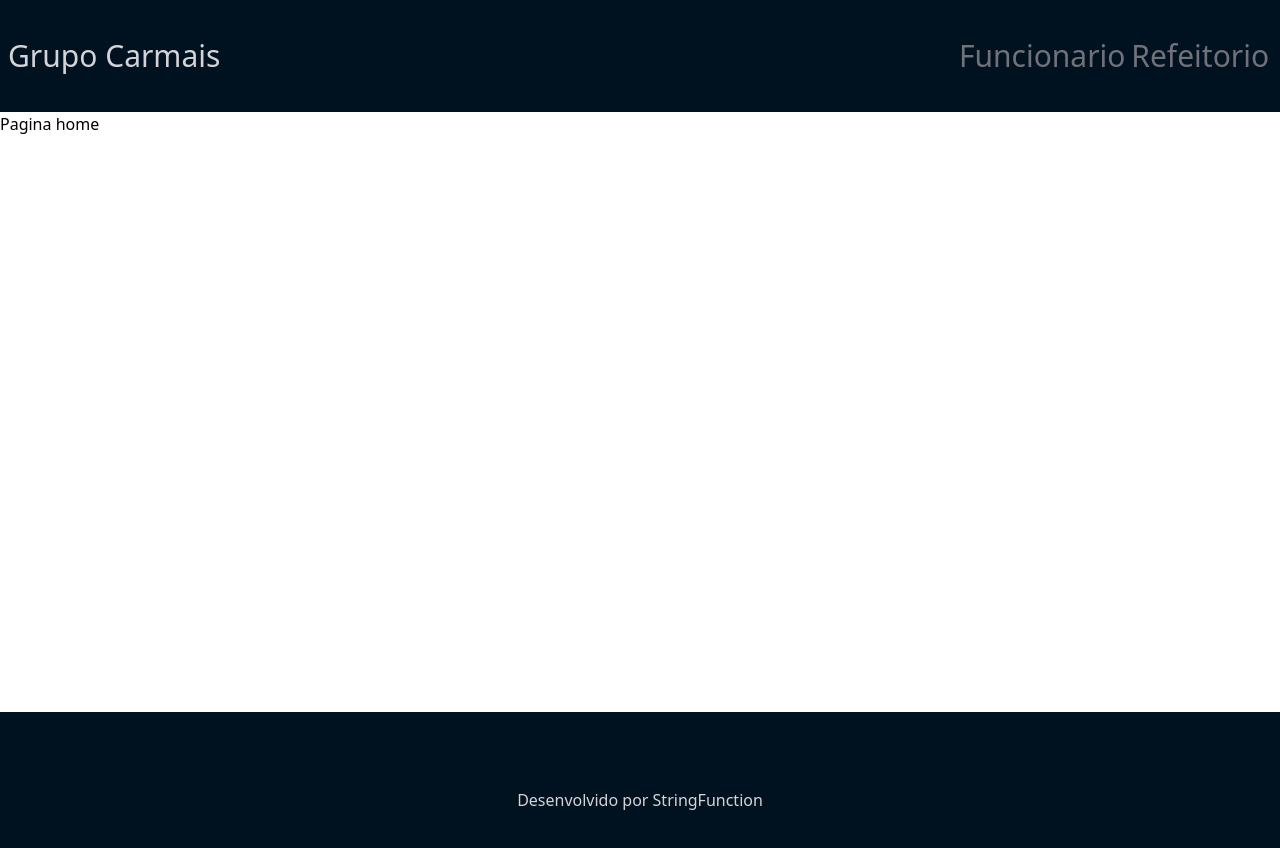
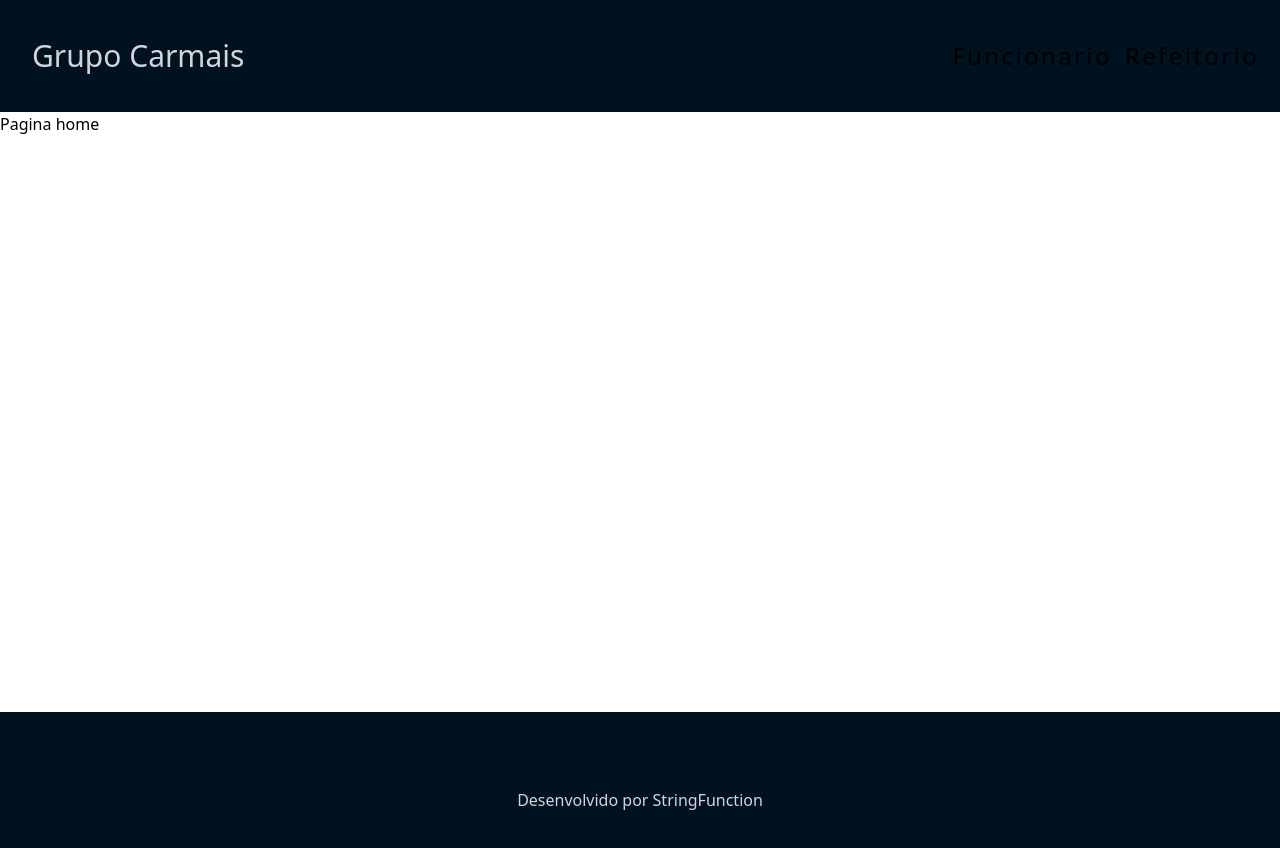
Before and after one commit to StringFunction/RESISTRO_REFEITORIO, a React (Vite) app: page /Home in a window 1280 px wide. Shown: the top 848 px of the page. Built offline with nearby package versions, Linux system fonts and the light colour scheme.

Commit message:
criando resposivdade do menu

```diff
--- a/index.html
+++ b/index.html
@@ -4,6 +4,7 @@
     <meta charset="UTF-8" />
     <link rel="icon" type="image/svg+xml" href="/public/img/download.png" />
     <meta name="viewport" content="width=device-width, initial-scale=1.0" />
+
     <title>Grupo Carmais</title>
   </head>
   <body>
--- a/src/Navbar/header.jsx
+++ b/src/Navbar/header.jsx
@@ -5,17 +5,38 @@ function MenuNavegacao(){
     return (
     <>
 
-    <div className="flex justify-between items-center	bg-menu h-28	 px-2	 text-zinc-300 ">
-        <div className="text-3xl	mr-1	">
+    <div className="
+    md:flex
+    md:justify-between
+    md:items-center
+    bg-menu
+    md:h-28
+    md:px-2
+    md: text-zinc-300
+    md:relative
 
+
+    ">
+        <div className="md:text-3xl	md:mr-1 md:pl-6	 p-9 text-4xl text-center">
             <h1><Link to="/Home">Grupo Carmais</Link></h1>
         </div>
 
-        <div className=" w-1/4	 text-zinc-500	">
-            <ul className="flex justify-around text-3xl">
+        <div className="md:h-full  md:bg-transparent md:w-80 md:flex md:justify-center md:items-center md:relative"
+>
+            <ul className="md:flex md:w-full md:h-28 md:items-center md:bg-transparent md:justify-around md:relative md:gap-0 md:flex-row md:pt-0
+                          flex  flex-col bg-white w-full justify-center  items-center  pt-10 text-black h-[400px] relative">
 
-                <li className="hover:text-blue-50	 delay-150			"><Link to="/Funcionario">Funcionario</Link></li>
-                <li className="hover:text-blue-50	 delay-150			"><Link to="/Refeitorio">Refeitorio</Link></li>
+                <li className="md:hover:bg-slate-500 md:w-2/4 md:h-full md:flex md:items-center md:justify-center duration-200 hover:cursor-pointer
+               hover:bg-blue-400 w-full text-center h-full flex items-center justify-center text-2xl  tracking-widest
+                ">
+                <Link to="/Funcionario">Funcionario</Link>
+                </li>
+
+                <li className="md:hover:bg-slate-500 md:w-2/4 md:h-full md:flex md:items-center md:justify-center duration-200 hover:cursor-pointer
+               hover:bg-blue-400 w-full text-center h-full flex items-center justify-center text-2xl tracking-widest
+                ">
+                <Link to="/Refeitorio">Refeitorio</Link>
+                </li>
 
             </ul>
         </div>
--- a/tailwind.config.js
+++ b/tailwind.config.js
@@ -7,7 +7,8 @@ export default {
   theme: {
     extend: {
       height : {
-        q: "600px"
+        q: "600px",
+        menu : "1500px"
 
       },
       width : {
```
Also changed, not shown: src/Navbar/style_mobile.jsx (added).
